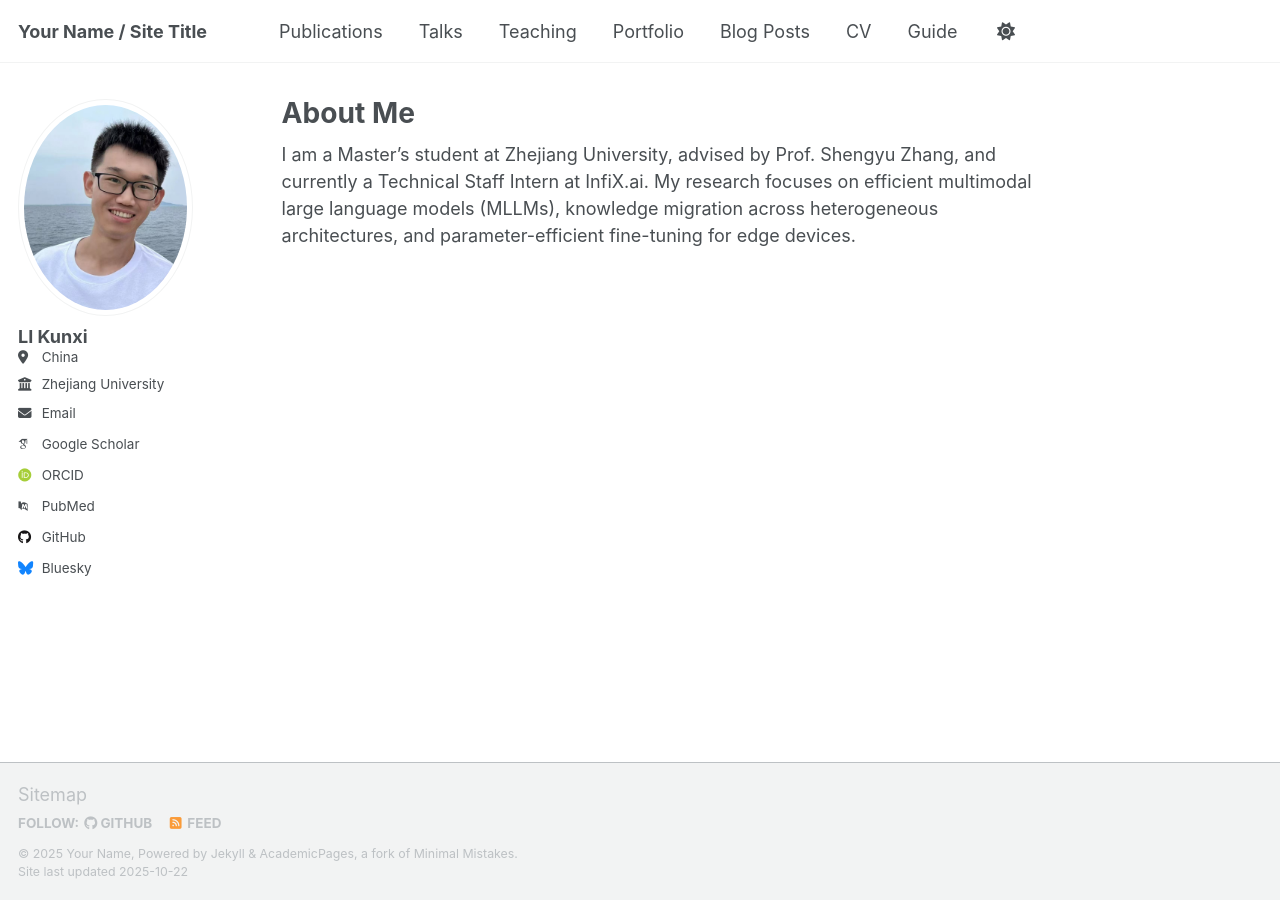
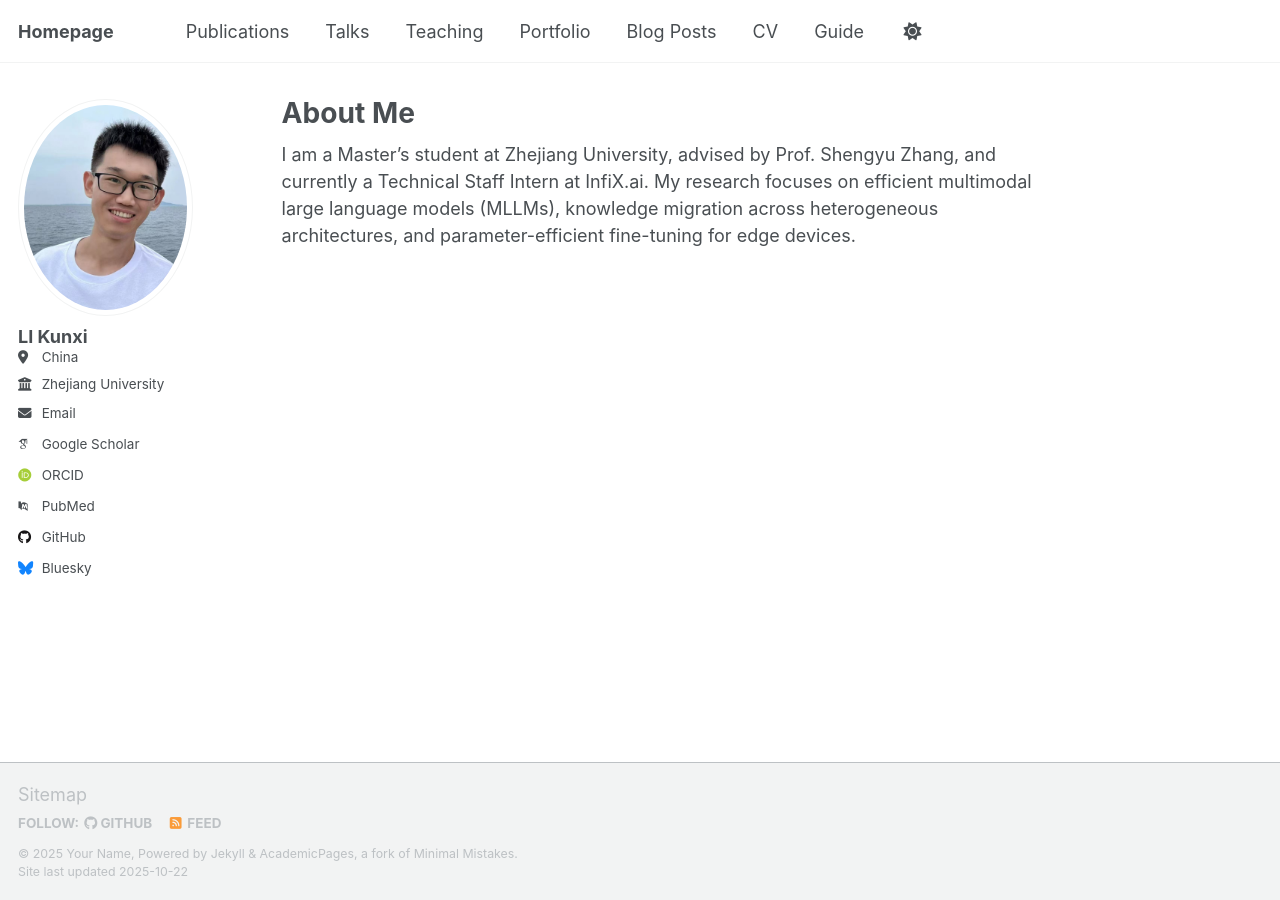
Before and after one commit to Fantasylii/fantasylii.github.io, a Jekyll site: the page built from _pages/about.md, in a window 1280 px wide. Built offline with Jekyll 4.4.1, drawn with Linux system fonts in a browser that asks for light colours; some web fonts are replaced; a script that is not in the unit is left out.

Commit message:
Update _config.yml

```diff
--- a/_config.yml
+++ b/_config.yml
@@ -9,11 +9,11 @@
 # Basic Site Settings
 locale                   : "en-US"
 site_theme               : "default" # Currently available options are "default", "air"
-title                    : "Your Name / Site Title"
+title                    : "Homepage"
 title_separator          : "-"
 name                     : &name "Your Name"
 description              : &description "Your Name's academic portfolio"   # Update this with a general description of your site, this is the default if not overridden by a page
-url                      : https://academicpages.github.io # The base hostname & protocol for your site e.g. "https://[your GitHub username].github.io",
+url                      : https://fantasylii.github.io # The base hostname & protocol for your site e.g. "https://[your GitHub username].github.io",
                                                            # or if you already have some other page hosted on Github then use "https://[your GitHub username].github.io/[Your Repo Name]"
 baseurl                  : "" # the subpath of your site, e.g. "/blog"
 repository               : "academicpages/academicpages.github.io"
```
